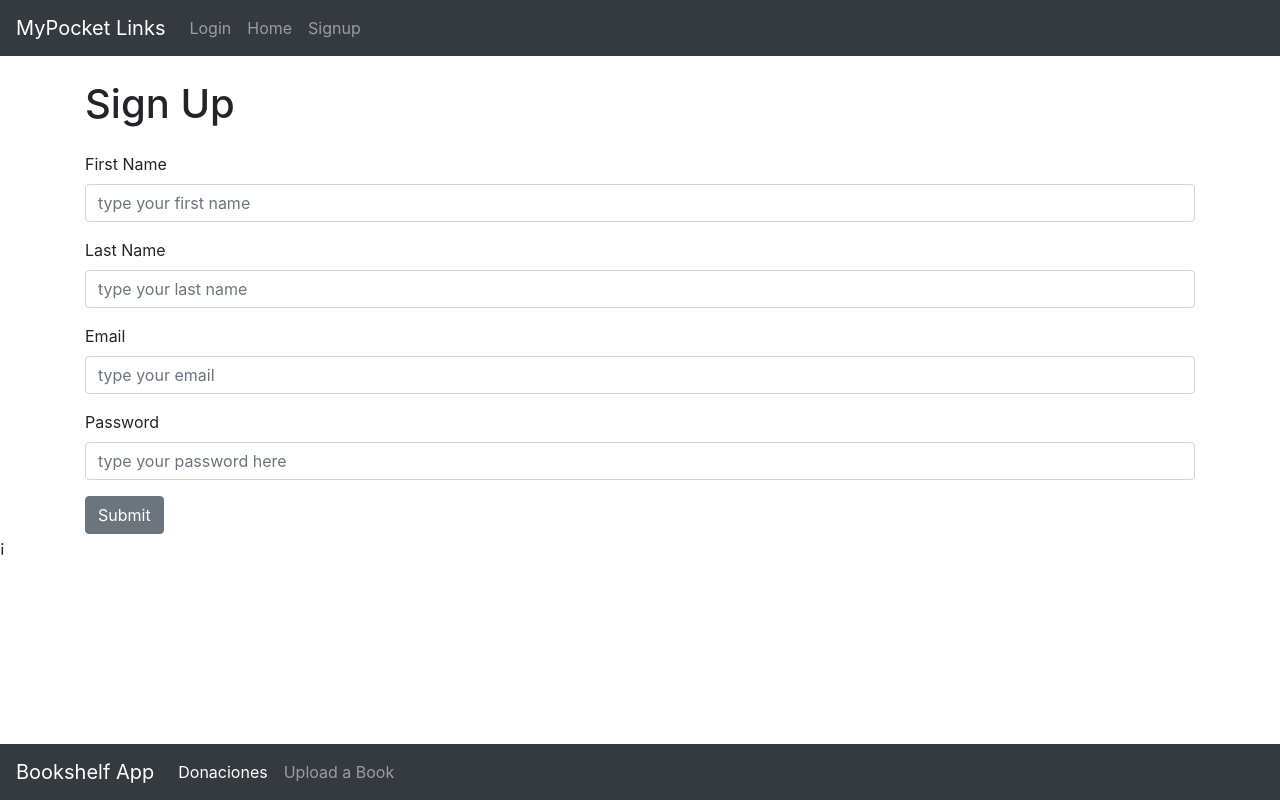
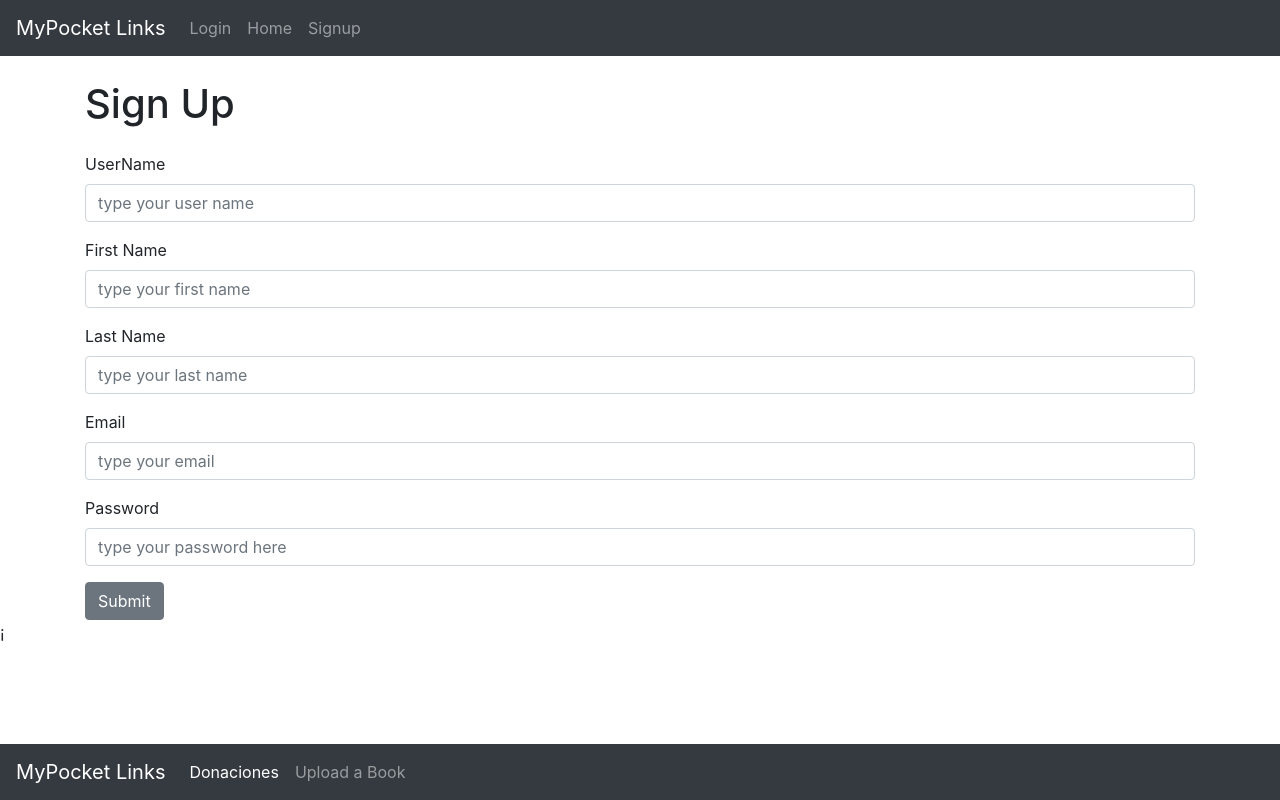
Before and after one commit to bonini81/frontend-react-devf, a React (Create React App) app: page /signup in a window 1280 px wide. Built offline with nearby package versions, Linux system fonts and the light colour scheme.

Commit message:
Funciona el SignUp

```diff
--- a/src/components/Footer.js
+++ b/src/components/Footer.js
@@ -6,7 +6,7 @@ const Footer = () => {
       <React.Fragment>
 
               <nav className="navbar fixed-bottom navbar-expand-sm navbar-dark bg-dark">
-  <a className="navbar-brand" href="#">Bookshelf App</a>
+  <a className="navbar-brand" href="#">MyPocket Links</a>
   <button className="navbar-toggler" type="button" data-toggle="collapse" data-target="#navbarCollapse" aria-controls="navbarCollapse" aria-expanded="false" aria-label="Toggle navigation">
     <span className="navbar-toggler-icon"></span>
   </button>
--- a/src/index.js
+++ b/src/index.js
@@ -1,5 +1,6 @@
 import React from 'react';
 import ReactDOM from 'react-dom';
+import './styles.css';
 import App from './App';
 import 'bootstrap/dist/css/bootstrap.min.css';
 
--- /dev/null
+++ b/src/styles.css
@@ -0,0 +1,10 @@
+
+.form-signin {
+
+    width: 100%;
+    max-width: 530px;
+    padding: 15px;
+    margin: auto;
+    margin-top: 10%;
+
+}
--- a/src/views/Login.js
+++ b/src/views/Login.js
@@ -10,8 +10,9 @@ import {
 const Login = () => {
   return (
     <React.Fragment>
-      <h1>Signup on Maui App</h1>
-      <Form>
+
+      <Form className="form-signin">
+      <h1>Login to MyLinks</h1>
         <FormGroup>
           <Label>Username</Label>
           <Input type="text" id="userName" name="inputUserName"
--- a/src/views/Signup.js
+++ b/src/views/Signup.js
@@ -9,6 +9,7 @@ import {
 } from 'reactstrap';
 
 const Signup = () => {
+  const [userName, setUserName] = useState('');
   const [firstName, setFirstName] = useState('');
   const [lastName, setLastName] = useState('');
   const [email, setEmail] = useState('');
@@ -16,6 +17,10 @@ const Signup = () => {
 
   const handleInput = (e) => {
     switch (e.target.name) {
+
+      case "inputUserName":
+        setUserName(e.target.value)
+        break;
       case "inputFirstName":
         setFirstName(e.target.value)
         break;
@@ -36,13 +41,14 @@ const Signup = () => {
   const handleSubmit = async (e) => {
     e.preventDefault();
     const jsonSend = {
+      user_name: userName,
       first_name: firstName,
       last_name: lastName,
       email,
       password,
     }
     try {
-      const res = await axios.post('https://cinta-negra-backend.herokuapp.com/api/v1/users/signup', jsonSend);
+      const res = await axios.post('https://bonini81-backend.herokuapp.com/api/v1/users/signup', jsonSend);
       alert('Successful signup')
     } catch (error) {
       alert('Error on signup')
@@ -53,6 +59,17 @@ const Signup = () => {
     <React.Fragment>
       <h1 className="mb-4">Sign Up</h1>
       <Form onSubmit={handleSubmit}>
+
+      <FormGroup>
+          <Label>UserName</Label>
+          <Input
+            type="text"
+            id="userName"
+            name="inputUserName"
+            placeholder="type your user name"
+            value={userName}
+            onChange={handleInput} />
+        </FormGroup>
         <FormGroup>
           <Label>First Name</Label>
           <Input
```
